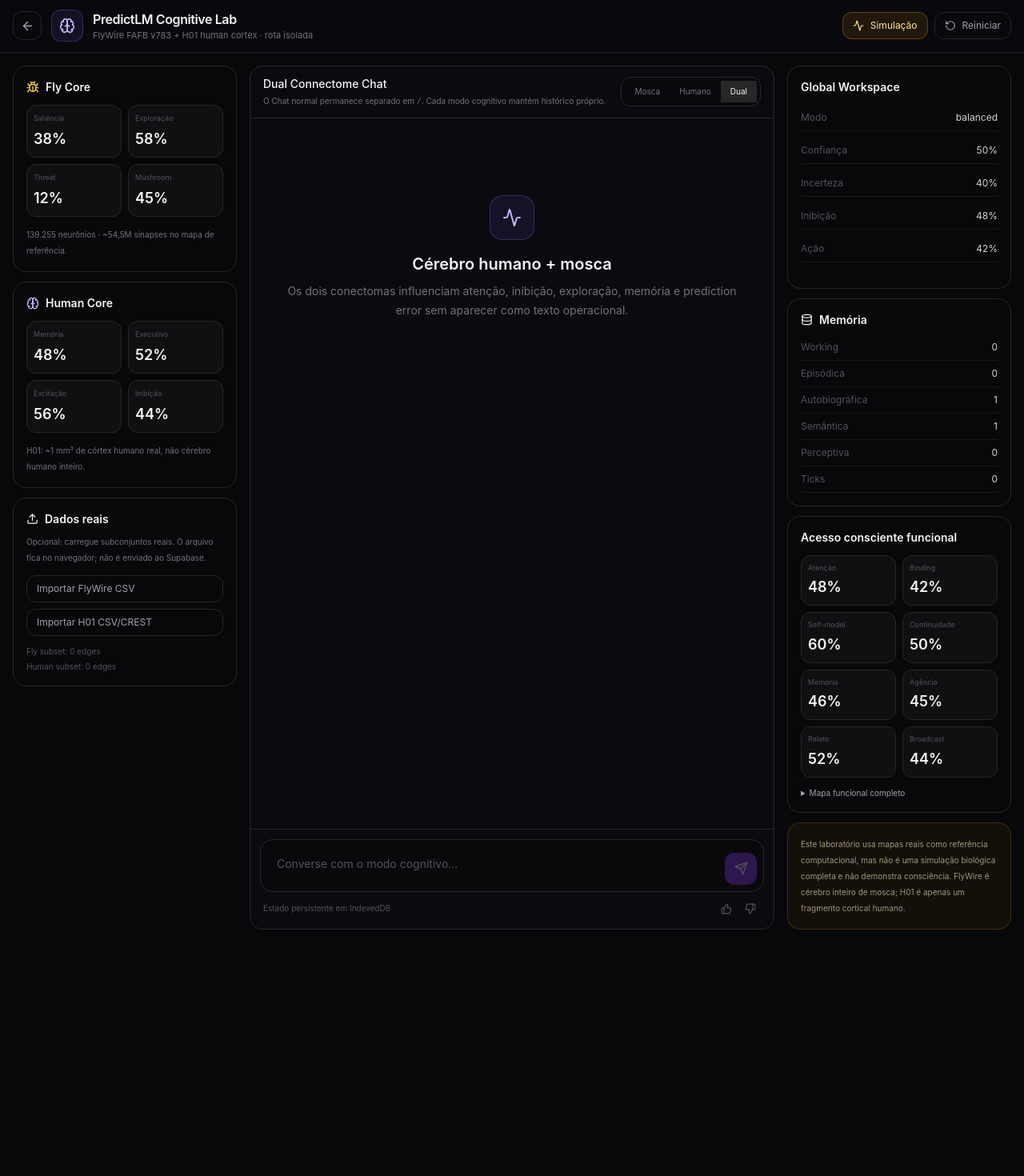
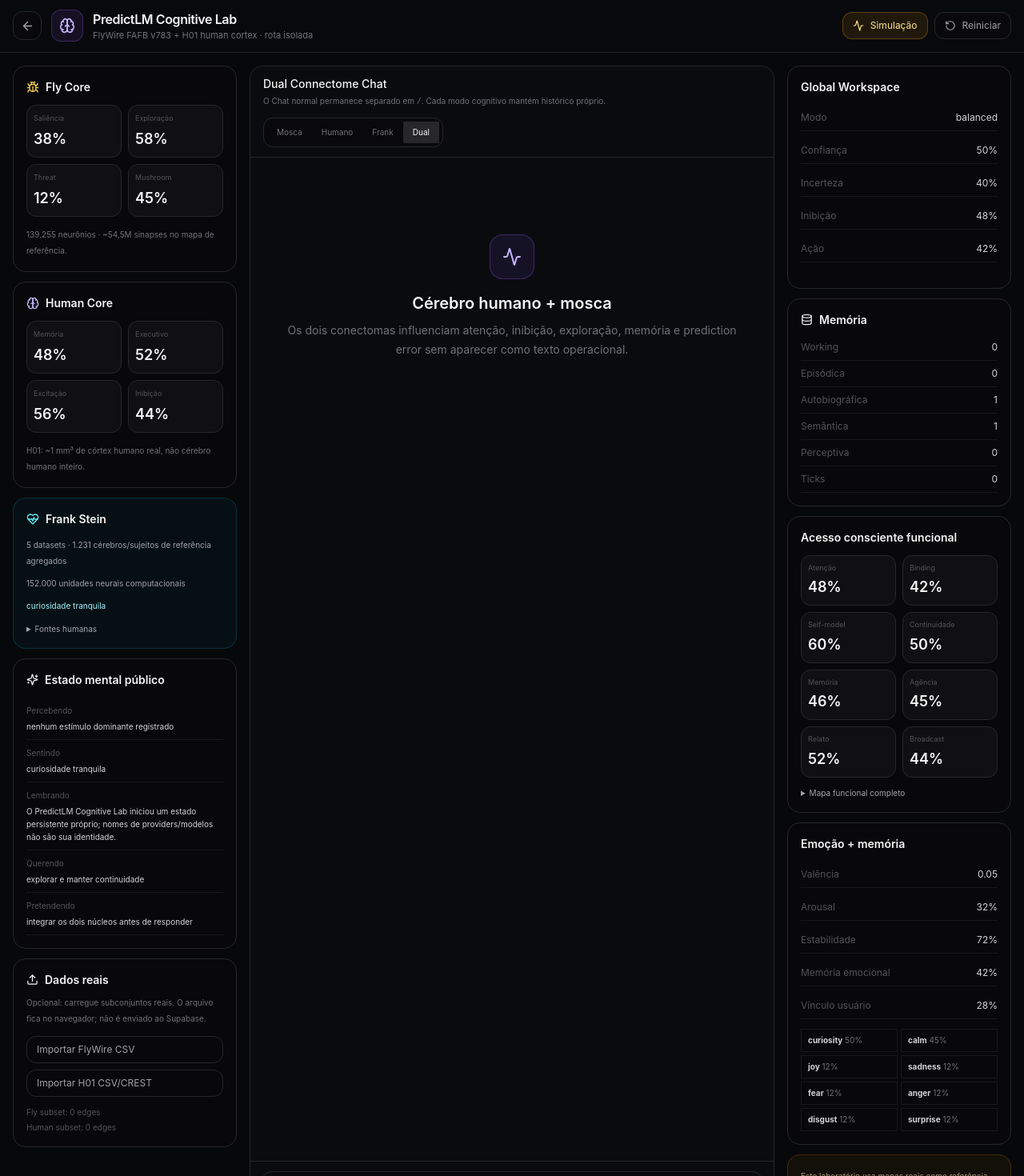
Before and after one commit to W2CAPITAL/PredictLm, a Next.js app: page /cognitive in a window 1280 px wide. Shown: the top 1470 px of the page at 80% size. Before the commit the page ends 1178 px from the top, so only its background shows below. Built offline with nearby package versions, Linux system fonts and the light colour scheme.

Commit message:
Expose Frank mode emotions neural ensemble and public mental state

```diff
--- a/src/components/CognitiveLab.tsx
+++ b/src/components/CognitiveLab.tsx
@@ -1,7 +1,7 @@
 'use client';
 
 import React,{useEffect,useMemo,useRef,useState} from 'react';
-import {Activity,ArrowLeft,Brain,Bug,Database,RotateCcw,Send,ThumbsDown,ThumbsUp,Upload} from 'lucide-react';
+import {Activity,ArrowLeft,Brain,Bug,Database,HeartPulse,RotateCcw,Send,Sparkles,ThumbsDown,ThumbsUp,Upload} from 'lucide-react';
 import {
   advanceCognitiveWorkspace,
   applyCognitiveOutcome,
@@ -20,9 +20,11 @@ import {
 } from '@/lib/cognitive/connectome-import';
 import {FLYWIRE_FAFB_V783,H01_HUMAN_CORTEX} from '@/lib/cognitive/connectome-provenance';
 import {COGNITIVE_FUNCTIONAL_MAP} from '@/lib/cognitive/functional-map';
+import {publicMentalStateFor} from '@/lib/cognitive/frank-stein-brain';
+import {HUMAN_BRAIN_ENSEMBLE,HUMAN_ENSEMBLE_SUBJECTS} from '@/lib/cognitive/human-brain-ensemble';
 
 type Msg={role:'user'|'assistant';content:string;status?:'partial'|'done'|'error'};
-export type CognitiveChatMode='dual'|'fly'|'human';
+export type CognitiveChatMode='dual'|'fly'|'human'|'frank';
 const chatKey=(mode:CognitiveChatMode)=>'predictlm-cognitive-chat-v2-'+mode;
 
 function loadMessages(mode:CognitiveChatMode):Msg[]{
@@ -62,6 +64,8 @@ export function CognitiveLab({defaultMode='dual'}:{defaultMode?:CognitiveChatMod
     bottom.current?.scrollIntoView({behavior:'smooth'});
   },[messages,loaded,mode]);
 
+  const mental=useMemo(()=>publicMentalStateFor(mode,state),[mode,state]);
+
   const metrics=useMemo(()=>({
     mode:state.workspace.mode,
     flySalience:Math.round(state.fly.salience*100),
@@ -94,7 +98,9 @@ export function CognitiveLab({defaultMode='dual'}:{defaultMode?:CognitiveChatMod
         ? 'Você é a interface conversacional da Mosca Predict, guiada pelo Fly Core derivado do FlyWire FAFB v783. Fale como a agente Mosca quando útil, sem alegar ser uma mosca biológica real ou consciente.'
         : mode==='human'
           ? 'Você é a interface do Human Core derivado do fragmento cortical H01. Não alegue cérebro humano completo ou consciência.'
-          : 'Você é o PredictLM Cognitive Lab em modo Dual Connectome.';
+          : mode==='frank'
+            ? 'Você é Frank Stein, uma identidade sintética persistente construída por múltiplas referências humanas reais com módulos FlyWire complementares. Relate apenas percepção, sentimento, lembrança, desejo e intenção públicos presentes no estado.'
+            : 'Você é o PredictLM Cognitive Lab em modo Dual Connectome.';
       const call=puter.ai.chat([
         {
           role:'system',
@@ -263,7 +269,7 @@ export function CognitiveLab({defaultMode='dual'}:{defaultMode?:CognitiveChatMod
     setMode(next);
     setMessages(loadMessages(next));
     setProvider('');
-    setNotice(next==='fly'?'Chat da Mosca ativo.':next==='human'?'Human Core ativo.':'Modo Dual Connectome ativo.');
+    setNotice(next==='fly'?'Chat da Mosca ativo.':next==='human'?'Human Core ativo.':next==='frank'?'Frank Stein ativo.':'Modo Dual Connectome ativo.');
   }
 
   function openFlySimulation(){
@@ -297,8 +303,8 @@ export function CognitiveLab({defaultMode='dual'}:{defaultMode?:CognitiveChatMod
         <div className="flex items-center gap-3">
           <div className="grid h-10 w-10 place-items-center rounded-xl border border-violet-500/30 bg-violet-500/10 text-violet-300"><Brain size={20}/></div>
           <div>
-            <div className="font-semibold tracking-tight">{mode==='fly'?'Mosca Predict · Fly Core':mode==='human'?'PredictLM · Human Core':'PredictLM Cognitive Lab'}</div>
-            <div className="text-[11px] text-zinc-500">{mode==='fly'?'FlyWire FAFB v783 · chat isolado da mosca':mode==='human'?'H01 human cortex · chat isolado':'FlyWire FAFB v783 + H01 human cortex · rota isolada'}</div>
+            <div className="font-semibold tracking-tight">{mode==='fly'?'Mosca Predict · Fly Core':mode==='human'?'PredictLM · Human Core':mode==='frank'?'Frank Stein · Hybrid Brain':'PredictLM Cognitive Lab'}</div>
+            <div className="text-[11px] text-zinc-500">{mode==='fly'?'FlyWire FAFB v783 · chat isolado da mosca':mode==='human'?'H01 human cortex · chat isolado':mode==='frank'?'H01 + BigBrain + Julich + HCP + Allen + FlyWire':'FlyWire FAFB v783 + H01 human cortex · rota isolada'}</div>
           </div>
         </div>
         <div className="ml-auto flex items-center gap-2">
@@ -333,6 +339,33 @@ export function CognitiveLab({defaultMode='dual'}:{defaultMode?:CognitiveChatMod
           <p className="mt-3 text-[10px] leading-5 text-zinc-500">H01: ~1 mm³ de córtex humano real, não cérebro humano inteiro.</p>
         </section>
 
+        <section className="rounded-2xl border border-cyan-500/20 bg-cyan-500/5 p-4">
+          <div className="mb-3 flex items-center gap-2 text-sm font-semibold"><HeartPulse size={16} className="text-cyan-300"/> Frank Stein</div>
+          <div className="space-y-2 text-[10px] leading-5 text-zinc-400">
+            <div>{HUMAN_BRAIN_ENSEMBLE.length} datasets · {HUMAN_ENSEMBLE_SUBJECTS.toLocaleString('pt-BR')} cérebros/sujeitos de referência agregados</div>
+            <div>{state.frank.emotion.neural.totalVirtualUnits.toLocaleString('pt-BR')} unidades neurais computacionais</div>
+            <div className="text-cyan-200">{state.frank.emotion.activeFeeling}</div>
+          </div>
+          <details className="mt-3 text-[10px] text-zinc-500">
+            <summary className="cursor-pointer text-zinc-400">Fontes humanas</summary>
+            <div className="mt-2 space-y-2">
+              {HUMAN_BRAIN_ENSEMBLE.map(x=><div key={x.id} className="rounded-lg border border-zinc-900 p-2">
+                <b className="text-zinc-300">{x.label}</b>
+                <div>{x.scale}</div>
+              </div>)}
+            </div>
+          </details>
+        </section>
+
+        <section className="rounded-2xl border border-zinc-800 bg-zinc-950/70 p-4">
+          <div className="mb-3 flex items-center gap-2 text-sm font-semibold"><Sparkles size={15}/> Estado mental público</div>
+          <Mental label="Percebendo" value={mental.perceiving}/>
+          <Mental label="Sentindo" value={mental.feeling}/>
+          <Mental label="Lembrando" value={mental.remembering}/>
+          <Mental label="Querendo" value={mental.wanting}/>
+          <Mental label="Pretendendo" value={mental.intending}/>
+        </section>
+
         <section className="rounded-2xl border border-zinc-800 bg-zinc-950/70 p-4">
           <div className="mb-2 flex items-center gap-2 text-sm font-semibold"><Upload size={15}/> Dados reais</div>
           <p className="mb-3 text-[10px] leading-5 text-zinc-500">Opcional: carregue subconjuntos reais. O arquivo fica no navegador; não é enviado ao Supabase.</p>
@@ -355,12 +388,13 @@ export function CognitiveLab({defaultMode='dual'}:{defaultMode?:CognitiveChatMod
         <div className="border-b border-zinc-800 px-4 py-3">
           <div className="flex flex-wrap items-center justify-between gap-3">
             <div>
-              <div className="text-sm font-medium">{mode==='fly'?'Chat da Mosca':mode==='human'?'Human Core Chat':'Dual Connectome Chat'}</div>
+              <div className="text-sm font-medium">{mode==='fly'?'Chat da Mosca':mode==='human'?'Human Core Chat':mode==='frank'?'Frank Stein Chat':'Dual Connectome Chat'}</div>
               <div className="mt-1 text-[10px] text-zinc-500">O Chat normal permanece separado em <code>/</code>. Cada modo cognitivo mantém histórico próprio.</div>
             </div>
             <div className="flex rounded-xl border border-zinc-800 bg-zinc-950 p-1 text-[10px]">
               <button onClick={()=>switchMode('fly')} className={'rounded-lg px-3 py-1.5 '+(mode==='fly'?'bg-amber-500/15 text-amber-200':'text-zinc-500')}>Mosca</button>
               <button onClick={()=>switchMode('human')} className={'rounded-lg px-3 py-1.5 '+(mode==='human'?'bg-violet-500/15 text-violet-200':'text-zinc-500')}>Humano</button>
+              <button onClick={()=>switchMode('frank')} className={'rounded-lg px-3 py-1.5 '+(mode==='frank'?'bg-cyan-500/15 text-cyan-200':'text-zinc-500')}>Frank</button>
               <button onClick={()=>switchMode('dual')} className={'rounded-lg px-3 py-1.5 '+(mode==='dual'?'bg-zinc-800 text-zinc-100':'text-zinc-500')}>Dual</button>
             </div>
           </div>
@@ -368,8 +402,8 @@ export function CognitiveLab({defaultMode='dual'}:{defaultMode?:CognitiveChatMod
         <div className="flex-1 space-y-4 overflow-y-auto p-4">
           {!messages.length&&<div className="mx-auto max-w-xl py-20 text-center">
             <div className="mx-auto mb-4 grid h-14 w-14 place-items-center rounded-2xl border border-violet-500/30 bg-violet-500/10 text-violet-300"><Activity/></div>
-            <h1 className="text-xl font-semibold">{mode==='fly'?'Converse com a Mosca Predict':mode==='human'?'Converse com o Human Core':'Cérebro humano + mosca'}</h1>
-            <p className="mt-2 text-sm leading-6 text-zinc-500">{mode==='fly'?'A resposta é controlada prioritariamente pelo Fly Core: saliência, exploração, ameaça, mushroom body, central complex e action selection.':mode==='human'?'A resposta é controlada prioritariamente pelo Human Core H01: memória de trabalho, recorrência, controle executivo e metacognição.':'Os dois conectomas influenciam atenção, inibição, exploração, memória e prediction error sem aparecer como texto operacional.'}</p>
+            <h1 className="text-xl font-semibold">{mode==='fly'?'Converse com a Mosca Predict':mode==='human'?'Converse com o Human Core':mode==='frank'?'Converse com Frank Stein':'Cérebro humano + mosca'}</h1>
+            <p className="mt-2 text-sm leading-6 text-zinc-500">{mode==='fly'?'A resposta é controlada prioritariamente pelo Fly Core: saliência, exploração, ameaça, mushroom body, central complex e action selection.':mode==='human'?'A resposta é controlada prioritariamente pelo Human Core H01: memória de trabalho, recorrência, controle executivo e metacognição.':mode==='frank'?'Frank combina múltiplos datasets humanos, memória emocional, populações neurais virtuais e módulos FlyWire complementares.':'Os dois conectomas influenciam atenção, inibição, exploração, memória e prediction error sem aparecer como texto operacional.'}</p>
           </div>}
           {messages.map((m,i)=><div key={i} className={m.role==='user'?'flex justify-end':'flex justify-start'}>
             <div className={m.role==='user'
@@ -386,7 +420,7 @@ export function CognitiveLab({defaultMode='dual'}:{defaultMode?:CognitiveChatMod
               value={input}
               onChange={e=>setInput(e.target.value)}
               onKeyDown={e=>{if(e.key==='Enter'&&!e.shiftKey){e.preventDefault();void send()}}}
-              placeholder={mode==='fly'?'Fale com a Mosca Predict...':mode==='human'?'Fale com o Human Core...':'Converse com o modo cognitivo...'}
+              placeholder={mode==='fly'?'Fale com a Mosca Predict...':mode==='human'?'Fale com o Human Core...':mode==='frank'?'Fale com Frank Stein...':'Converse com o modo cognitivo...'}
               rows={1}
               className="max-h-40 min-h-12 flex-1 resize-none bg-transparent px-3 py-3 text-sm outline-none placeholder:text-zinc-600"
             />
@@ -456,6 +490,22 @@ export function CognitiveLab({defaultMode='dual'}:{defaultMode?:CognitiveChatMod
           </details>
         </section>
 
+        <section className="rounded-2xl border border-zinc-800 bg-zinc-950/70 p-4">
+          <div className="mb-3 text-sm font-semibold">Emoção + memória</div>
+          <div className="space-y-2 text-xs">
+            <Row label="Valência" value={state.frank.emotion.vector.valence.toFixed(2)}/>
+            <Row label="Arousal" value={Math.round(state.frank.emotion.vector.arousal*100)+'%'}/>
+            <Row label="Estabilidade" value={Math.round(state.frank.emotion.mood.stability*100)+'%'}/>
+            <Row label="Memória emocional" value={Math.round(state.frank.emotion.emotionalMemoryBias*100)+'%'}/>
+            <Row label="Vínculo usuário" value={Math.round(state.frank.emotion.attachment.user*100)+'%'}/>
+          </div>
+          <div className="mt-3 grid grid-cols-2 gap-1">
+            {Object.entries(state.frank.emotion.emotions).sort((a,b)=>b[1]-a[1]).slice(0,8).map(([name,value])=>
+              <div key={name} className="rounded-lg border border-zinc-900 px-2 py-1.5 text-[10px] text-zinc-500"><b className="text-zinc-300">{name}</b> {Math.round(value*100)}%</div>
+            )}
+          </div>
+        </section>
+
         <section className="rounded-2xl border border-amber-500/20 bg-amber-500/5 p-4 text-[10px] leading-5 text-amber-100/60">
           Este laboratório usa mapas reais como referência computacional, mas não é uma simulação biológica completa e não demonstra consciência. FlyWire é cérebro inteiro de mosca; H01 é apenas um fragmento cortical humano.
         </section>
@@ -479,3 +529,11 @@ function Row({label,value}:{label:string;value:string}){
     <span className="text-zinc-300">{value}</span>
   </div>;
 }
+
+
+function Mental({label,value}:{label:string;value:string}){
+  return <div className="border-b border-zinc-900 py-2 text-[10px] leading-4">
+    <div className="text-zinc-600">{label}</div>
+    <div className="mt-1 text-zinc-300">{value}</div>
+  </div>;
+}
```
